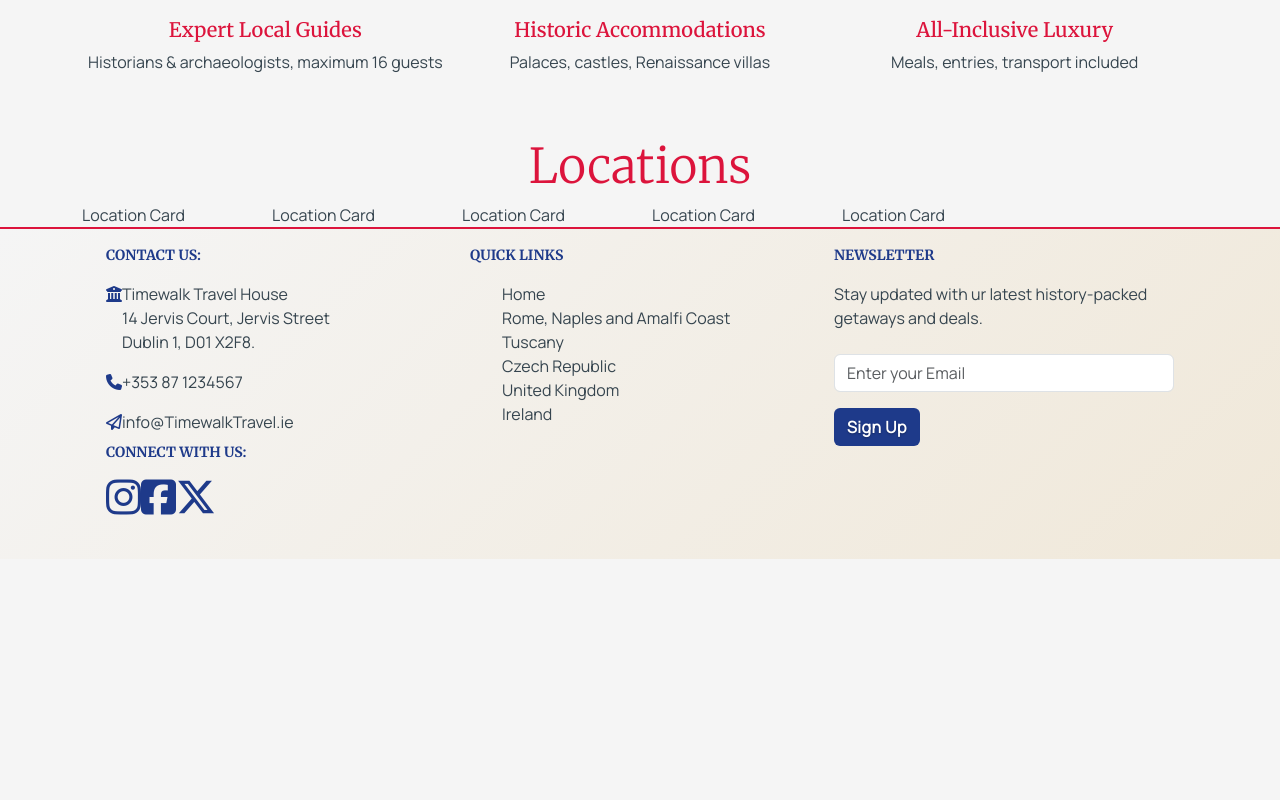
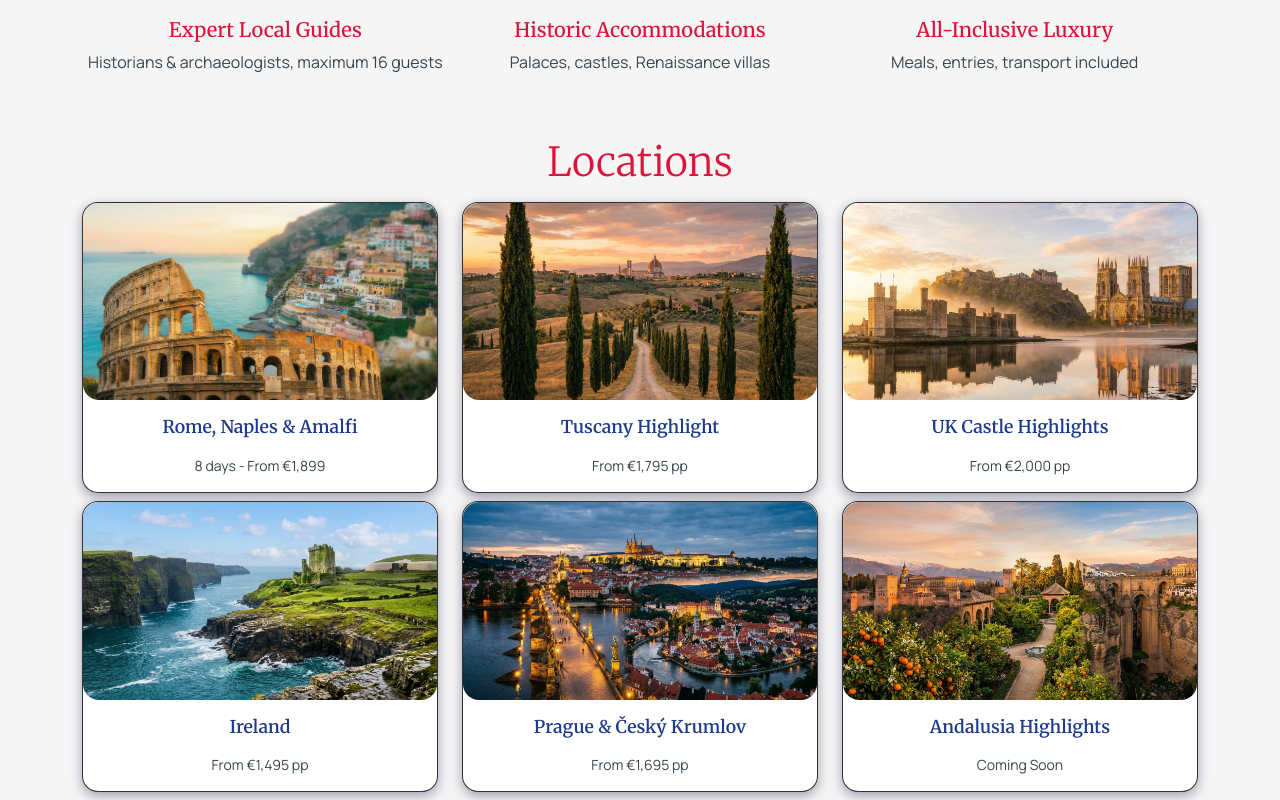
Before and after one commit to alancoomeynts-hub/timewalk-travel, a plain HTML site: page index.html in a window 1280 px wide. Shown: the part 780-1580 px from the top of the page. Before the commit the page ends 1339 px from the top, so only its background shows below. Drawn offline with nearby package versions, Linux system fonts and the light colour scheme.

Commit message:
Add card section HTML and CSS. Complete HTML for Search Results page.

```diff
--- a/assets/style.css
+++ b/assets/style.css
@@ -139,7 +139,7 @@ h6 {
 }
 
 #hero-heading {
-  position: absolute;
+
   max-width: 250px;
   color: var(--accent-primary);
   z-index: 2;
@@ -177,6 +177,31 @@ h6 {
 
 #search-filter-form-mobile {
   background-color: var(--bg-secondary-contrast);
+}
+
+/* Card grid styles */
+#location-grid .card{
+  border: 1px solid rgba(0, 0, 0, 0.8);
+  border-radius: 16px;
+  box-shadow: 0 0.25rem 0.75rem rgba(30, 27, 75, 0.4);
+
+}
+.card .card-img-top {
+  border-radius: 1rem;
+  width: 100%;
+  height: auto;
+}
+h6.card-title{
+  font-weight: 600;
+  font-size: 1.1rem;
+  line-height: 1.3;
+  color: var(--action-primary);
+
+}
+p.card-text.small{
+  font-weight: 400;
+  color: var(--bg-primary);
+  margin-top: 0.25rem;
 }
 /* Footer */
 #footer {
@@ -248,13 +273,14 @@ a {
   }
 }
 
-/* Then progressively LARGER */
+
 @media screen and (min-width: 992px) {
   #logo {
     height: 2.2rem;
     width: auto;
   }
   #hero-heading {
+    position: absolute;
     top: 12%;
     left: -29%;
     max-width: 600px;
@@ -274,7 +300,7 @@ a {
   #hero-heading {
     top: 14%;
     left: -33%;
-    max-width: 600px;
+
   }
   #search-filter-form {
     bottom: 42%;
@@ -287,7 +313,7 @@ a {
   #hero-heading {
     top: 23%;
     left: -39%;
-    max-width: 600px;
+
   }
   #search-filter-form {
     bottom: 33%;
--- a/index.html
+++ b/index.html
@@ -226,14 +226,73 @@
             </div>
         </section>
         <!--location cards-->
-        <section id="location-grid" class="container">
-            <div class="row">
-                <h2 class="col-12 text-center display-5">Locations</h2>
-                <div class="col-12 col-md-6 col-xl-2">Location Card</div>
-                <div class="col-12 col-md-6 col-xl-2">Location Card</div>
-                <div class="col-12 col-md-6 col-xl-2">Location Card</div>
-                <div class="col-12 col-md-6 col-xl-2">Location Card</div>
-                <div class="col-12 col-md-6 col-xl-2">Location Card</div>
+        <section id="location-grid" class="container mb-3">
+            <div class="row gx-4 gy-2">
+                <div class="col-12 text-center ">
+                    <h2 class="display-6">Locations</h2>
+                </div>
+                <div class="col-12 col-md-6 col-lg-4">
+                    <div class="card h-100" data-href="">
+                        <img src="assets/images/ItalyCardImage1.webp"
+                            alt="Photo of Colosseum superimposed on Positano Beach" class="card-img-top">
+                        <div class="card-body text-center">
+                            <h6 class="card-title mb-3">Rome, Naples & Amalfi</h6>
+                            <p class="card-text small">8 days - From €1,899</p>
+                        </div>
+                    </div>
+                </div>
+                <div class="col-12 col-md-6 col-lg-4">
+                    <div class="card h-100" data-href="">
+                        <img src="assets/images/tuscanycard.webp"
+                            alt="Tuscan countryside with Duomo di Firenze in backgrounf" class="card-img-top">
+                        <div class="card-body text-center">
+                            <h6 class="card-title mb-3">Tuscany Highlight</h6>
+                            <p class="card-text small">From €1,795 pp</p>
+                        </div>
+                    </div>
+                </div>
+                <div class="col-12 col-md-6 col-lg-4">
+                    <div class="card h-100" data-href="">
+                        <img src="assets/images/UKcardimage.webp"
+                            alt="Composite of Image of Caernafon Castle,Edinburgh Castle, York Cathedral "
+                            class="card-img-top">
+                        <div class="card-body text-center">
+                            <h6 class="card-title mb-3">UK Castle Highlights</h6>
+                            <p class="card-text small">From €2,000 pp</p>
+                        </div>
+                    </div>
+                </div>
+                <div class="col-12 col-md-6 col-lg-4">
+                    <div class="card h-100" data-href="">
+                        <img src="assets/images/IrelandCard.webp" alt="" class="card-img-top">
+                        <div class="card-body text-center">
+                            <h6 class="card-title mb-3">Ireland</h6>
+                            <p class="card-text small">From €1,495 pp</p>
+                        </div>
+                    </div>
+                </div>
+                <div class="col-12 col-md-6 col-lg-4">
+                    <div class="card h-100" data-href="">
+                        <img src="assets/images/CzechRepublicCard.webp"
+                            alt="composite image of Prague Castle, Charles Bridge and Cesky Krumlov in Czechia"
+                            class="card-img-top">
+                        <div class="card-body text-center">
+                            <h6 class="card-title mb-3"> Prague & Český Krumlov</h6>
+                            <p class="card-text small">From €1,695 pp </p>
+                        </div>
+                    </div>
+                </div>
+                <div class="col-12 col-md-6 col-lg-4">
+                    <div class="card h-100" data-href="">
+                        <img src="assets/images/AndalusiaCard.webp"
+                            alt="composite image of Alhambra fortress red walls Sierra Nevada snow peaks, Seville Alcázar gardens orange trees foreground, Ronda Puente Nuevo bridge gorge in Andulusia Spain "
+                            class="card-img-top">
+                        <div class="card-body text-center">
+                            <h6 class="card-title mb-3"> Andalusia Highlights</h6>
+                            <p class="card-text small"> Coming Soon</p>
+                        </div>
+                    </div>
+                </div>
             </div>
         </section>
     </main>
```
Also changed, not shown: searchresult.html (+18 -1 lines), assets/images/AndalusiaCard.webp (added), assets/images/CzechRepublicCard.webp (added), assets/images/IrelandCard.webp (added), assets/images/ItalyCardImage1.webp (added), assets/images/UKcardimage.webp (added), assets/images/tuscanycard.webp (added).
